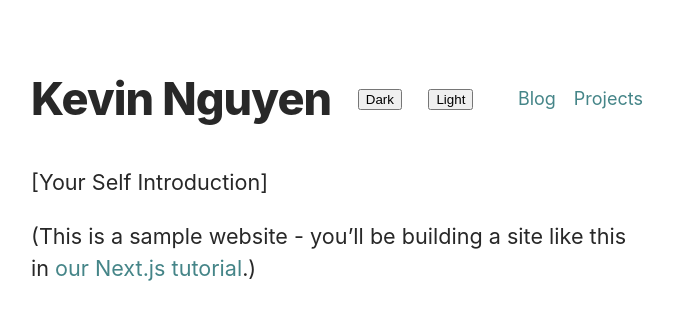
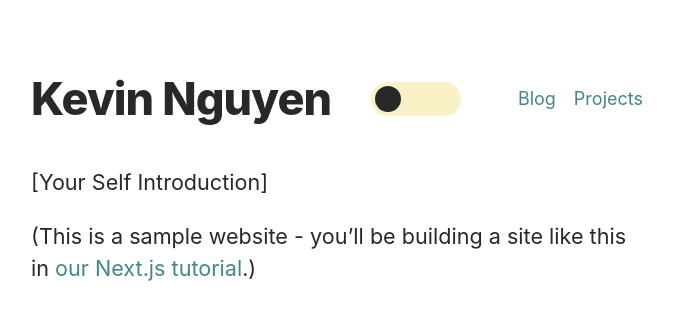
Before and after one commit to kndwin/nextjs-blog, a Next.js app: page / in a window 1280 px wide. Shown: the top 320 px of the page, without its empty margins (303-976 px from the left). Built offline with nearby package versions, Linux system fonts and the light colour scheme.

Commit message:
"🌑🌞 added toggle for dark and light mode"

```diff
--- a/components/Layout/layout.module.scss
+++ b/components/Layout/layout.module.scss
@@ -1,3 +1,5 @@
+@import 'styles/colors.scss';
+
 .container {
   max-width: 36rem;
   padding: 0 1rem;
@@ -31,3 +33,60 @@
     margin-left: 1rem;
   }
 }
+
+.switch {
+  position: relative;
+  display: inline-block;
+  width: 90px;
+  height: 34px;
+}
+
+.switch input {display:none;}
+
+.slider {
+  position: absolute;
+  cursor: pointer;
+  top: 0;
+  left: 0;
+  right: 0;
+  bottom: 0;
+  background-color: $light;
+  color: $dark;
+  -webkit-transition: .4s;
+  transition: .4s;
+}
+
+.slider:before {
+  position: absolute;
+  content: "";
+  height: 26px;
+  width: 26px;
+  left: 4px;
+  bottom: 4px;
+  background-color: $dark;
+  -webkit-transition: .4s;
+  transition: .4s;
+}
+
+input:checked + .slider {
+  background-color: $dark;
+}
+
+input:focus + .slider {
+  box-shadow: 0 0 1px $light;
+}
+
+input:checked + .slider:before {
+  background-color: $light;
+  -webkit-transform: translateX(55px);
+  -ms-transform: translateX(55px);
+  transform: translateX(55px);
+}
+
+/* Rounded sliders */
+.slider.round {
+  border-radius: 34px;
+}
+
+.slider.round:before {
+  border-radius: 50%;}
--- a/components/Layout/layout.tsx
+++ b/components/Layout/layout.tsx
@@ -40,12 +40,14 @@ export default function Layout({
         {home ? (
           <>
             <h1 className={utilStyles.heading2Xl}>{name}</h1>
-            <button onClick={() => setTheme('dark')}>
-              Dark
-            </button>
-            <button onClick={() => setTheme('light')}>
-              Light
-            </button>
+            <label className={styles.switch}
+            >
+              <input type="checkbox"
+              onClick={() => theme == 'light' ? setTheme('dark') : setTheme('light')}
+              />
+              <div className={`${styles.slider} ${styles.round}`}>
+              </div>
+            </label>
             <div className={styles.navLinks}>
               <Link href="/blog">
                 <a>
--- a/styles/global.scss
+++ b/styles/global.scss
@@ -20,6 +20,7 @@ body {
   font-size: 18px;
   color: var(--foreground);
   background: var(--background);
+  transition: all 0.20s linear;
 }
 
 * {
```
